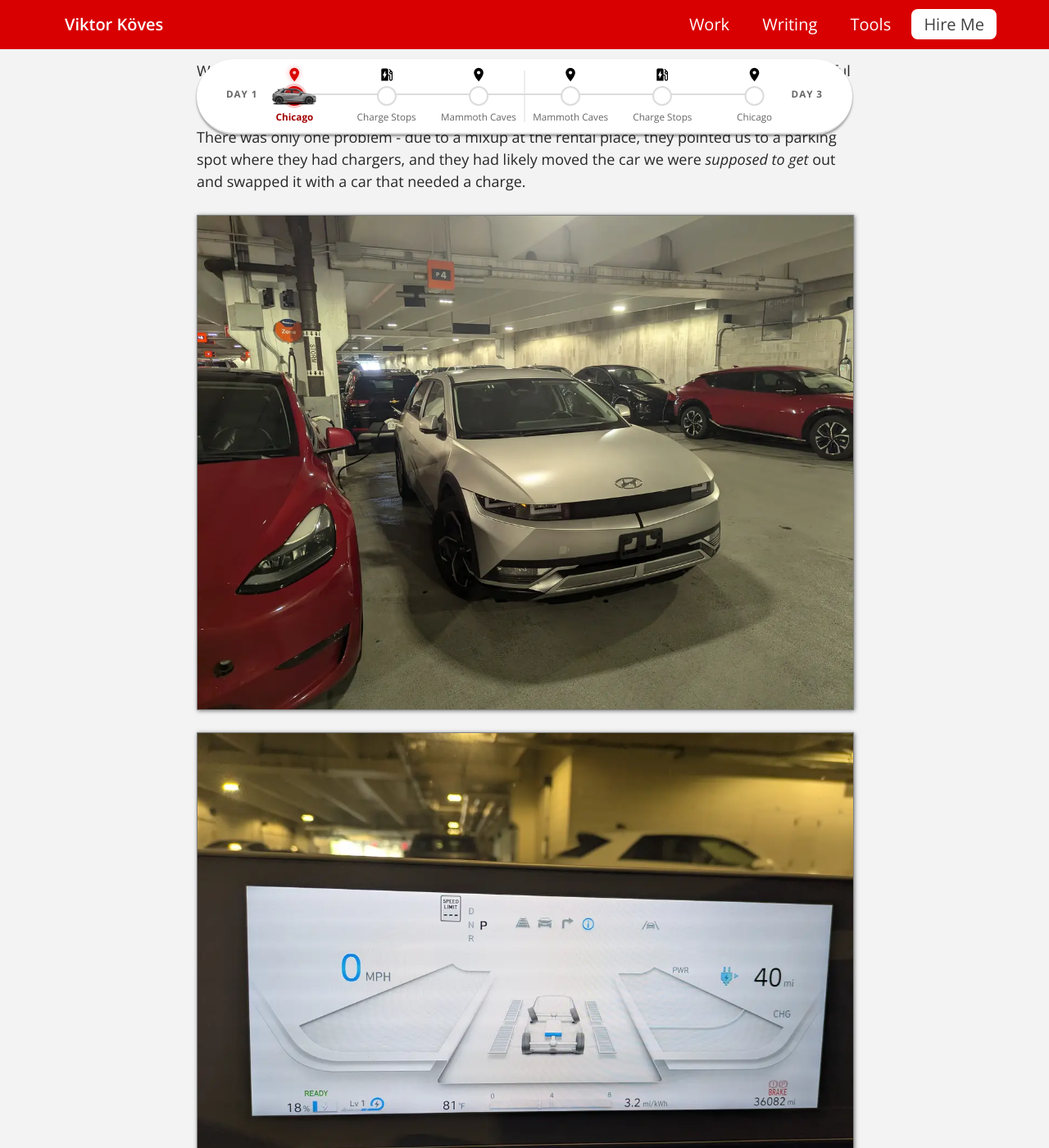
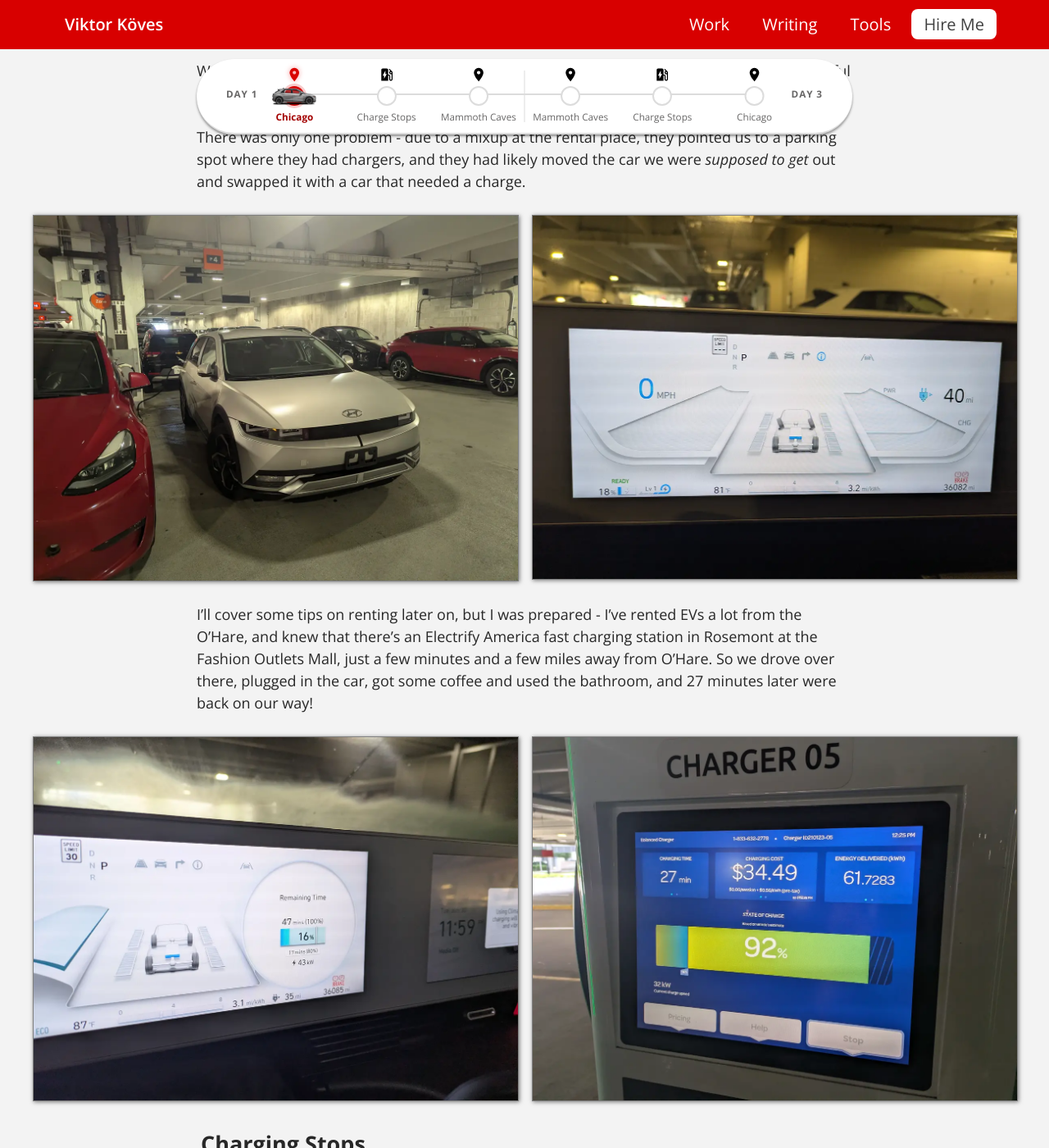
Before and after one commit to vkoves/vkoves.github.io, a Jekyll site: the page built from _posts/2026-07-15-ev-road-tripping.md, in a window 1280 px wide and 1400 px high, scrolled down 1842 px. Shown: the whole window at 82% size. Built offline with Jekyll 4.4.1, drawn with Linux system fonts in a browser that asks for light colours.

Commit message:
More layout improvements

```diff
--- a/_posts/2026-07-15-ev-road-tripping.md
+++ b/_posts/2026-07-15-ev-road-tripping.md
@@ -58,11 +58,19 @@
 where they had chargers, and they had likely moved the car we were _supposed to get_ out and swapped
 it with a car that needed a charge.
 
-<img src="/post-assets/ev-roadtrip/ioniq5-at-rental.webp" loading="lazy"
-    alt="The Hyundai Ioniq 5 in the rental parking garage, plugged in next to a red Tesla Model Y">
+<div class="image-grid -two-col">
+  <a class="image-link -in-grid" href="/post-assets/ev-roadtrip/ioniq5-at-rental.webp"
+      target="_blank" rel="noopener">
+    <img src="/post-assets/ev-roadtrip/ioniq5-at-rental.webp" loading="lazy"
+        alt="The Hyundai Ioniq 5 in the rental parking garage, plugged in next to a red Tesla Model Y">
+  </a>
 
-<img src="/post-assets/ev-roadtrip/ioniq5-initial-charge.webp" loading="lazy"
-    alt="The Ioniq 5 dashboard showing a low 18% state of charge with 40 miles estimated range">
+  <a class="image-link -in-grid" href="/post-assets/ev-roadtrip/ioniq5-initial-charge.webp"
+      target="_blank" rel="noopener">
+    <img src="/post-assets/ev-roadtrip/ioniq5-initial-charge.webp" loading="lazy"
+        alt="The Ioniq 5 dashboard showing a low 18% state of charge with 40 miles estimated range">
+  </a>
+</div>
 
 I'll cover some tips on renting later on, but I was prepared - I've rented EVs a lot from the
 O'Hare, and knew that there's an Electrify America fast charging station in Rosemont at
@@ -70,13 +78,22 @@
 there, plugged in the car, got some coffee and used the bathroom, and 27 minutes later were back on
 our way!
 
-<img src="/post-assets/ev-roadtrip/day1/rosemont-day1-charging-speed.webp" loading="lazy"
-    alt="The Ioniq 5 dashboard display showing a 16% SOC, a 43 kW current charging rate, and
-    estimated remaining times of 17 minutes to 80% and 47 minutes to 100%.">
+<div class="image-grid -two-col">
+  <a class="image-link -in-grid"
+      href="/post-assets/ev-roadtrip/day1/rosemont-day1-charging-speed.webp"
+      target="_blank" rel="noopener">
+    <img src="/post-assets/ev-roadtrip/day1/rosemont-day1-charging-speed.webp" loading="lazy"
+        alt="The Ioniq 5 dashboard display showing a 16% SOC, a 43 kW current charging rate, and
+        estimated remaining times of 17 minutes to 80% and 47 minutes to 100%.">
+  </a>
 
-<img src="/post-assets/ev-roadtrip/day1/rosemont-day1-receipt.webp" loading="lazy"
-    alt="Display screen on an Electrify America charger showing 27 minutes of charging time,
-    $34.49 cost, 61.7283 kWh energy delivered, and a 92% state of charge.">
+  <a class="image-link -in-grid" href="/post-assets/ev-roadtrip/day1/rosemont-day1-receipt.webp"
+      target="_blank" rel="noopener">
+    <img src="/post-assets/ev-roadtrip/day1/rosemont-day1-receipt.webp" loading="lazy"
+        alt="Display screen on an Electrify America charger showing 27 minutes of charging time,
+        $34.49 cost, 61.7283 kWh energy delivered, and a 92% state of charge.">
+  </a>
+</div>
 
 ## Charging Stops {#charging-day1}
 
@@ -102,11 +119,14 @@
 to your destination with your desired state of charge! Here's a screenshot of a plan it drew up
 from Rosemont to Mammoth Caves:
 
-<img src="/post-assets/ev-roadtrip/a-better-route-planner.webp" alt="A map on A Better Route Planner
-  displaying an EV route from Rosemont, Illinois, to Mammoth Cave National Park. The side panel
-  shows a total travel time of 7 hours and 10 minutes over 669 km with two charging stops: a 12
-  minute stop at an IONNA station in Lafayette, Indiana, and a 12 minute stop at a ChargePoint
-  station in Shepherdsville, Kentucky.">
+<a class="image-link -full-width" href="/post-assets/ev-roadtrip/a-better-route-planner.webp"
+    target="_blank" rel="noopener">
+  <img src="/post-assets/ev-roadtrip/a-better-route-planner.webp" alt="A map on A Better Route
+    Planner displaying an EV route from Rosemont, Illinois, to Mammoth Cave National Park. The side
+    panel shows a total travel time of 7 hours and 10 minutes over 669 km with two charging stops: a
+    12 minute stop at an IONNA station in Lafayette, Indiana, and a 12 minute stop at a ChargePoint
+    station in Shepherdsville, Kentucky.">
+</a>
 
 ### Stop 1 - Ionna in Lafayette, Indiana
 
@@ -128,9 +148,12 @@
 dramatically slow down their rate of charge over 80%. But since we were eating a late lunch at the
 attached Wawa, we just ate our meal and came back to a fully charged car!
 
-<img src="/post-assets/ev-roadtrip/day1/ionna-lafayatte-day1-receipt.webp" loading="lazy"
-    alt="Display screen of an Ionna EV charging station showing a completed charging session at 99%
-      state of charge, 65.6 kWh delivered in 42 minutes, and a total cost of $14.05.">
+<a class="image-link" href="/post-assets/ev-roadtrip/day1/ionna-lafayatte-day1-receipt.webp"
+    target="_blank" rel="noopener">
+  <img src="/post-assets/ev-roadtrip/day1/ionna-lafayatte-day1-receipt.webp" loading="lazy"
+      alt="Display screen of an Ionna EV charging station showing a completed charging session at
+        99% state of charge, 65.6 kWh delivered in 42 minutes, and a total cost of $14.05.">
+</a>
 
 ### Stop 2 - Electrify America in Clarksville, Indiana
 
@@ -140,9 +163,12 @@
 car, and from 27% to 80% the car itself estimated it would take only 16 minutes to charge - but we
 had to eat!
 
-<img src="/post-assets/ev-roadtrip/day1/electrifyamerica-day1-receipt.webp" loading="lazy"
-    alt="Screen of an Electrify America charging station showing a completed charging session at
-      97% state of charge and 59.7 kWh delivered over 33 minutes, and a total cost of $30.88">
+<a class="image-link" href="/post-assets/ev-roadtrip/day1/electrifyamerica-day1-receipt.webp"
+    target="_blank" rel="noopener">
+  <img src="/post-assets/ev-roadtrip/day1/electrifyamerica-day1-receipt.webp" loading="lazy"
+      alt="Screen of an Electrify America charging station showing a completed charging session at
+        97% state of charge and 59.7 kWh delivered over 33 minutes, and a total cost of $30.88">
+</a>
 
 ## Arriving in Kentucky {#kentucky-arrival}
 
@@ -171,10 +197,13 @@
 
 Pilot Flying J Sonora, Kentucky - 43% to 86% for $26.23 in 14 minutes
 
-<img src="/post-assets/ev-roadtrip/day3/pilot-flyingj-1-sonora-day-3-receipt.webp" loading="lazy"
-    alt="Digital screen of a Pilot Flying J GM Energy EV charger displaying a finished session
-    reaching 86% state of charge, delivering 35.8 kWh in 14 minutes and 36 seconds for a total
-    cost of $26.23.">
+<a class="image-link" href="/post-assets/ev-roadtrip/day3/pilot-flyingj-1-sonora-day-3-receipt.webp"
+    target="_blank" rel="noopener">
+  <img src="/post-assets/ev-roadtrip/day3/pilot-flyingj-1-sonora-day-3-receipt.webp" loading="lazy"
+      alt="Digital screen of a Pilot Flying J GM Energy EV charger displaying a finished session
+      reaching 86% state of charge, delivering 35.8 kWh in 14 minutes and 36 seconds for a total
+      cost of $26.23.">
+</a>
 
 ## Lunch in Lexington (110mi from Sonora)
 
@@ -182,9 +211,13 @@
 
 Pilot Flying J in Waddy, KY - 24% to 82% for $36.16 in 18 minutes
 
-<img src="/post-assets/ev-roadtrip/day3/pilot-flyingj-2-waddy-day-3-receipt.webp" loading="lazy"
-    alt="Digital screen of a Pilot Flying J GM Energy EV charger showing a completed session at
-    82% state of charge, delivering 49.4 kWh in 17 minutes and 52 seconds for a total cost of $36.16.">
+<a class="image-link" href="/post-assets/ev-roadtrip/day3/pilot-flyingj-2-waddy-day-3-receipt.webp"
+    target="_blank" rel="noopener">
+  <img src="/post-assets/ev-roadtrip/day3/pilot-flyingj-2-waddy-day-3-receipt.webp" loading="lazy"
+      alt="Digital screen of a Pilot Flying J GM Energy EV charger showing a completed session at
+      82% state of charge, delivering 49.4 kWh in 17 minutes and 52 seconds for a total cost of
+      $36.16.">
+</a>
 
 ## Stop 2
 
@@ -197,25 +230,35 @@
   <img src="/post-assets/ev-roadtrip/day3/electrifyamerica-day3-final-charge.webp" loading="lazy"
       alt="TODO">
 
-  <img src="/post-assets/ev-roadtrip/day3/electrifyamerica-day3-indianapolis-receipt.webp" loading="lazy"
-      alt="TODO">
+  <a class="image-link -in-grid"
+      href="/post-assets/ev-roadtrip/day3/electrifyamerica-day3-indianapolis-receipt.webp"
+      target="_blank" rel="noopener">
+    <img src="/post-assets/ev-roadtrip/day3/electrifyamerica-day3-indianapolis-receipt.webp"
+        loading="lazy" alt="TODO">
+  </a>
 </div>
 
 ## Stop 3
 
 Back at Ionna Lafayette, IN - 35% to 100% for $11.58 in 35 minutes, thanks to sale and we were eating
 
-<img src="/post-assets/ev-roadtrip/day3/ionna-day3-receipt.webp" loading="lazy"
-    alt="Display screen of an Ionna EV charging station showing a finished session at 100% state of
-      charge from 35%, 54.1 kWh delivered in 35 minutes, and a final cost of $11.58.">
+<a class="image-link" href="/post-assets/ev-roadtrip/day3/ionna-day3-receipt.webp"
+    target="_blank" rel="noopener">
+  <img src="/post-assets/ev-roadtrip/day3/ionna-day3-receipt.webp" loading="lazy"
+      alt="Display screen of an Ionna EV charging station showing a finished session at 100% state
+        of charge from 35%, 54.1 kWh delivered in 35 minutes, and a final cost of $11.58.">
+</a>
 
 ## Stop 4 - Only Needed Because We're Renting
 
 Rosemont to finish up 46% to 78% for $14.39 8 minutes
 
-<img src="/post-assets/ev-roadtrip/day3/rosemont-day3-receipt.webp" loading="lazy"
-    alt="Screen of an Electrify America charging station showing a completed session, reaching 75%
-      state of charge and 25.8 kWh delivered in 8 minutes for a total cost of $14.39.">
+<a class="image-link" href="/post-assets/ev-roadtrip/day3/rosemont-day3-receipt.webp"
+    target="_blank" rel="noopener">
+  <img src="/post-assets/ev-roadtrip/day3/rosemont-day3-receipt.webp" loading="lazy"
+      alt="Screen of an Electrify America charging station showing a completed session, reaching 75%
+        state of charge and 25.8 kWh delivered in 8 minutes for a total cost of $14.39.">
+</a>
 
 ## Back in Chicago {#chicago-return}
 
--- a/css/articles/ev-road-trip.scss
+++ b/css/articles/ev-road-trip.scss
@@ -26,6 +26,16 @@
 // reaches in a three-column grid, so a tall portrait receipt shrinks to sit
 // level with the photos beside it instead of towering over them.
 $image-grid-match-height: 320px;
+
+// Charger receipts and dashboard shots are mostly a few lines of large text, so
+// they stay readable well below full article width on desktop
+$image-link-max-width: 600px;
+// How far an image lifts when hovered, hinting that it opens the full version
+$image-link-hover-lift: 2px;
+// Shadow under a hovered image, deeper than the resting one to sell the lift
+$image-link-hover-shadow: 2px 4px 10px $shadow-color;
+// Speed of the image link hover transition
+$image-link-hover-transition: 0.2s ease;
 
 .cost-table {
   margin-top: 0.5rem;
@@ -156,13 +166,89 @@
       display: flex;
       justify-content: center;
 
+      // Direct children are the flex items - either a bare image or a
+      // .image-link wrapping one - so both need to hold their natural width
+      // rather than being squeezed by the row.
+      > * {
+        flex-shrink: 0;
+      }
+
       img {
         height: $image-grid-match-height;
         width: auto;
-        // Without this the flex row would squeeze images narrower than the
-        // width their fixed height calls for, distorting them.
-        flex-shrink: 0;
+        display: block;
       }
+    }
+  }
+}
+
+// Screenshots (charger receipts, dashboard readouts) wrapped in a link to the
+// full-size image. They are text-heavy shots that don't need full article
+// width, so cap them and center them. The link is a block so it hugs the image
+// rather than spanning the column, keeping the hover target on the image.
+main.post .image-link {
+  display: block;
+  width: fit-content;
+  max-width: 100%;
+  margin: $image-grid-margin-y auto;
+  transition: transform $image-link-hover-transition;
+
+  img {
+    display: block;
+    max-width: $image-link-max-width;
+    width: 100%;
+    transition: box-shadow $image-link-hover-transition;
+    // The post's default image border/shadow only targets images directly
+    // inside a <p>. Wrapping the image in this link breaks that selector, so
+    // restate the styling here to keep it matching the post's other images.
+    border: solid 1px $grey;
+    box-shadow: 1px 1px 5px $shadow-color;
+  }
+
+  // Lift the image on hover so it reads as clickable. :focus-visible gets the
+  // same treatment so keyboard users see the affordance too. The shadow goes on
+  // the image rather than the link so it hugs the image's actual edges.
+  &:hover,
+  &:focus-visible {
+    transform: translateY(-$image-link-hover-lift);
+
+    img {
+      box-shadow: $image-link-hover-shadow;
+    }
+  }
+
+  // Respect users who have asked for less motion - they still get the shadow
+  // cue, just without the movement.
+  @media (prefers-reduced-motion: reduce) {
+    transition: box-shadow $image-link-hover-transition;
+
+    &:hover,
+    &:focus-visible {
+      transform: none;
+    }
+  }
+
+  // A linked image inside an .image-grid is already sized by the grid, so drop
+  // the standalone width cap and centering margin. The link stretches to fill
+  // its cell (overriding fit-content) so the image inside can size off the
+  // column rather than collapsing to its intrinsic width.
+  &.-in-grid {
+    width: 100%;
+    margin: 0;
+
+    img {
+      max-width: 100%;
+    }
+  }
+
+  // Detailed images (like a route map with a text side panel) lose too much
+  // legibility at the narrow default width, so let these fill the article
+  // column while keeping the click-to-enlarge affordance.
+  &.-full-width {
+    width: 100%;
+
+    img {
+      max-width: 100%;
     }
   }
 }
```
